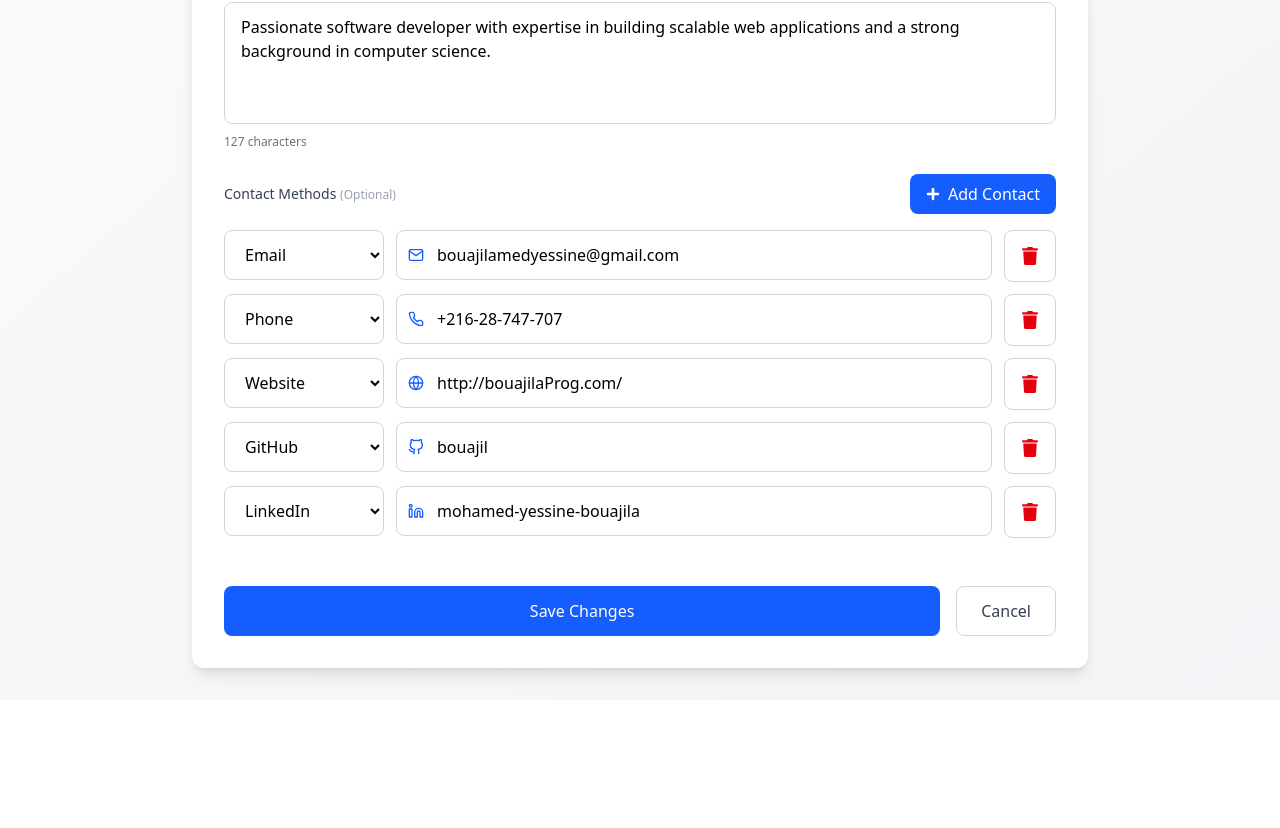
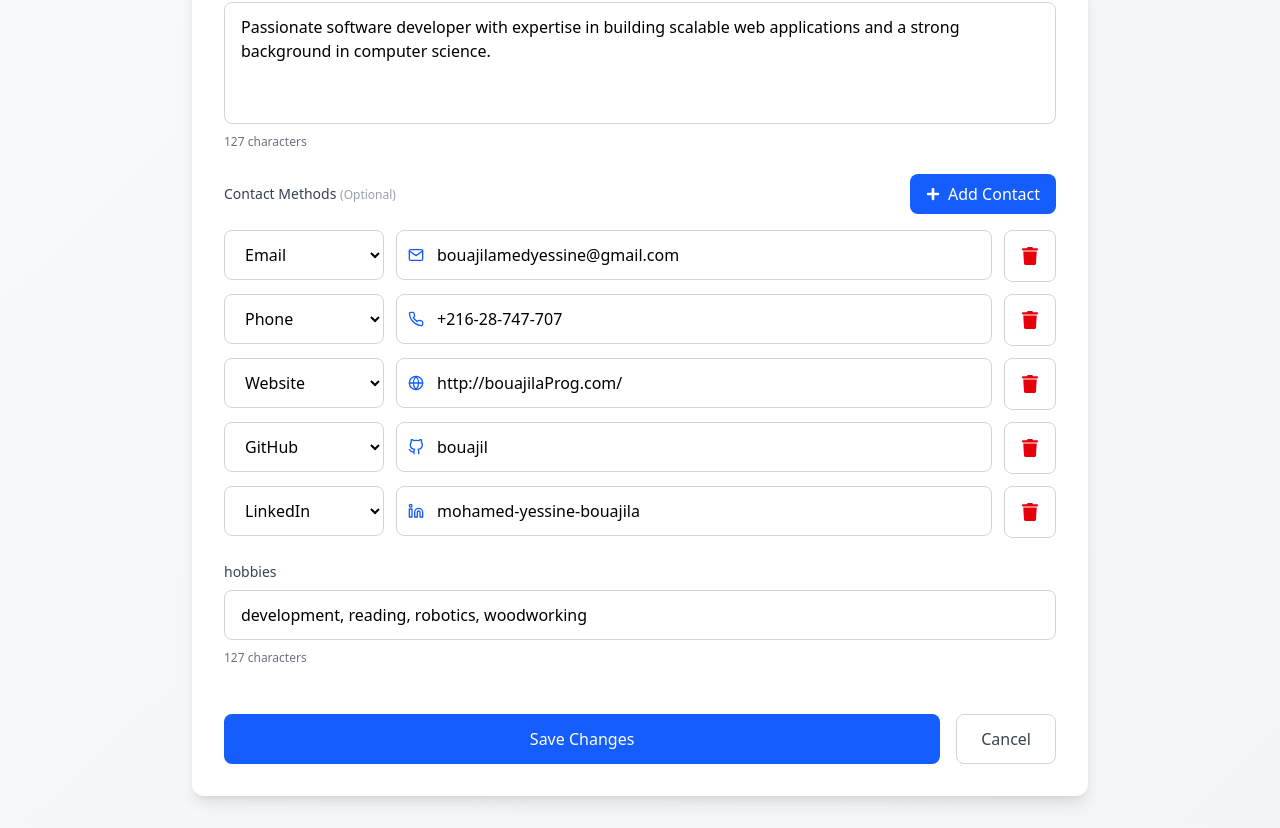
Before and after one commit to bouajilaProg/auto-resume, a Next.js app: page /sections/personal-info in a window 1280 px wide. Shown: the part 467-1295 px from the top of the page. Before the commit the page ends 1167 px from the top, so only its background shows below. Built offline with nearby package versions, Linux system fonts and the light colour scheme.

Commit message:
feat(personal-info): include hobbies in personal-info

```diff
--- a/app/sections/page.tsx
+++ b/app/sections/page.tsx
@@ -1,4 +1,3 @@
-import React from 'react';
 import Link from 'next/link';
 import { FaUser, FaGraduationCap, FaBriefcase, FaBuilding, FaTools, FaUsers, FaCertificate } from 'react-icons/fa';
 import { FaDiagramNext } from 'react-icons/fa6';
@@ -12,7 +11,7 @@ export default function CVDashboard() {
     { id: 'skills', name: 'Skills', icon: FaTools },
     { id: 'certifications', name: 'Certifications', icon: FaCertificate },
     { id: 'extracurricular', name: 'Extracurricular', icon: FaUsers },
-    { id: 'to be filled', name: 'to be filled', icon: FaDiagramNext }
+    { id: ' ', name: 'to be filled', icon: FaDiagramNext }
   ];
 
   return (
--- a/app/sections/personal-info/page.tsx
+++ b/app/sections/personal-info/page.tsx
@@ -30,10 +30,17 @@ export default function PersonalInfoPage() {
     setPersonalInfo({ ...personalInfo, contact: contacts });
   }
 
+  function updateHobbies(hobbies: string) {
+    // clean
+    setPersonalInfo({ ...personalInfo, hobbies: hobbies.split(",").map(hobby => hobby.trim()) });
+  }
+
   function handleSave() {
     // clean empty contact
     const cleanedContacts = personalInfo.contact.filter(contact => contact.value.trim() !== "");
-    setPersonalInfo({ ...personalInfo, contact: cleanedContacts });
+    // clean hobbies
+    const cleanedHobbies = personalInfo.hobbies.filter(hobby => hobby.trim() !== "");
+    setPersonalInfo({ ...personalInfo, hobbies: cleanedHobbies, contact: cleanedContacts });
   }
 
 
@@ -97,6 +104,26 @@ export default function PersonalInfoPage() {
             {/* Contact Methods */}
             <ContactForm contacts={personalInfo.contact} setContacts={updateContacts} />
 
+            {/* hobbies */}
+            <div>
+              <label className="block text-sm font-medium text-gray-700 mb-2">
+                hobbies
+              </label>
+              <textarea
+                value={personalInfo.hobbies.join(", ")}
+                onChange={(e) => updateHobbies(e.target.value)}
+                className="w-full px-4 py-3 border border-gray-300 rounded-lg focus:ring-2 focus:ring-blue-600 focus:border-transparent outline-none transition resize-none"
+                placeholder="A brief description about yourself, your professional summary, or career objectives..."
+                rows={1}
+              />
+              <p className="text-xs text-gray-500 mt-1">
+                {personalInfo.description.length} characters
+              </p>
+            </div>
+
+
+
+
             {/* Action Buttons */}
             <div className="flex gap-4 pt-6">
               <button
--- a/types/resumeTypes/personalInfo.type.ts
+++ b/types/resumeTypes/personalInfo.type.ts
@@ -14,11 +14,13 @@ interface Contact {
   value: string;
 }
 
+
 interface PersonalInfo {
   name: string;
   location: string;
   description: string;
   contact: Contact[];
+  hobbies: string[];
 }
 
 export type { PersonalInfo, Contact };
--- a/types/resumeTypes/resumeItem.type.ts
+++ b/types/resumeTypes/resumeItem.type.ts
@@ -2,7 +2,6 @@ import { Certification } from "./certif.type";
 import { EducationItem } from "./education.type";
 import { WorkExperience } from "./experience.type";
 import { ExtraCurricularActivity } from "./extraCurr.type";
-import { hobby } from "./hobby.type";
 import { PersonalInfo } from "./personalInfo.type";
 import { Project } from "./project.type";
 import { Skills } from "./skills.type";
@@ -21,5 +20,4 @@ export interface Resume {
 
   certifications?: Certification[];
   extracurriculars?: ExtraCurricularActivity[];
-  hobbies?: hobby[];
 }
```
